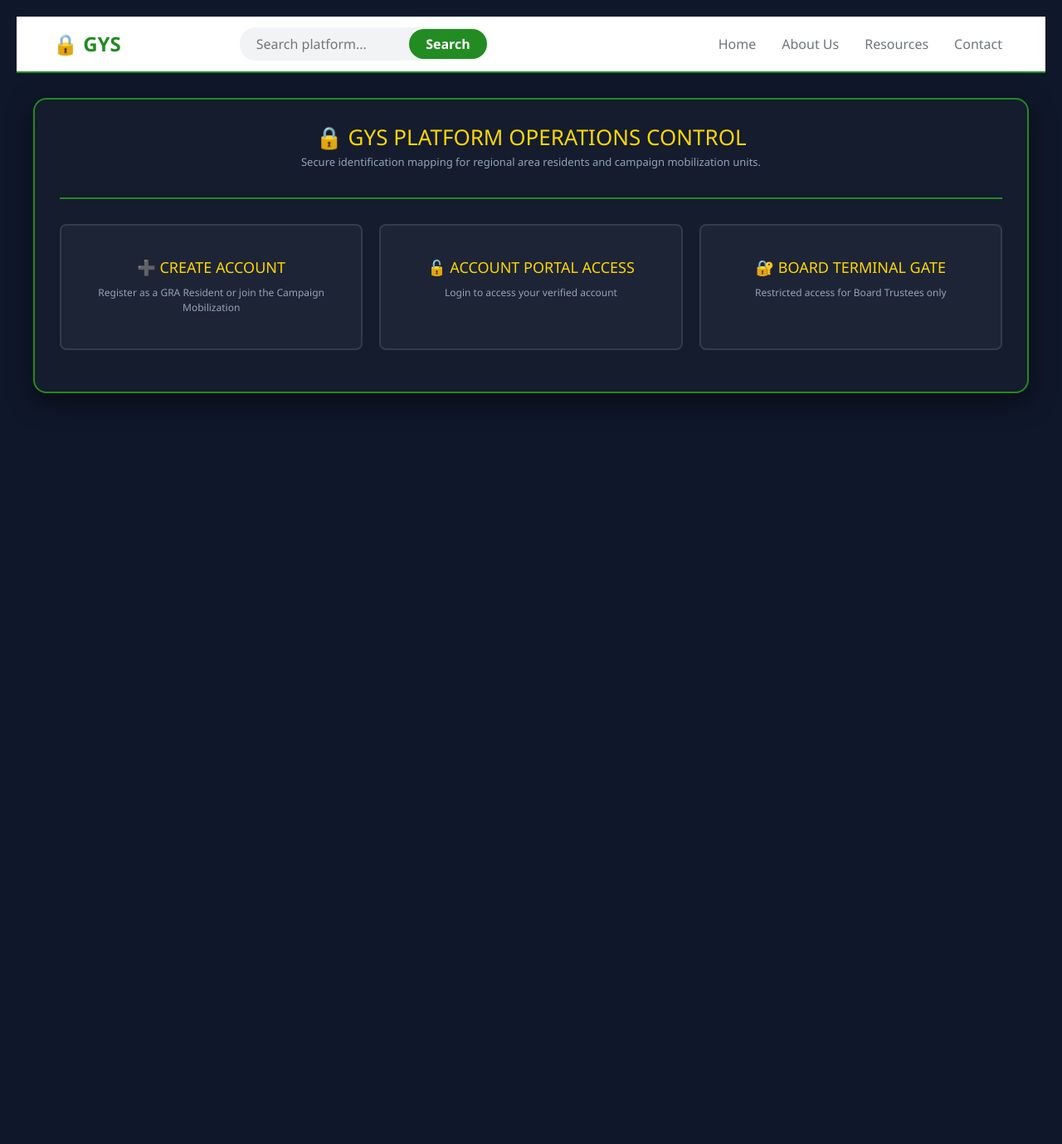
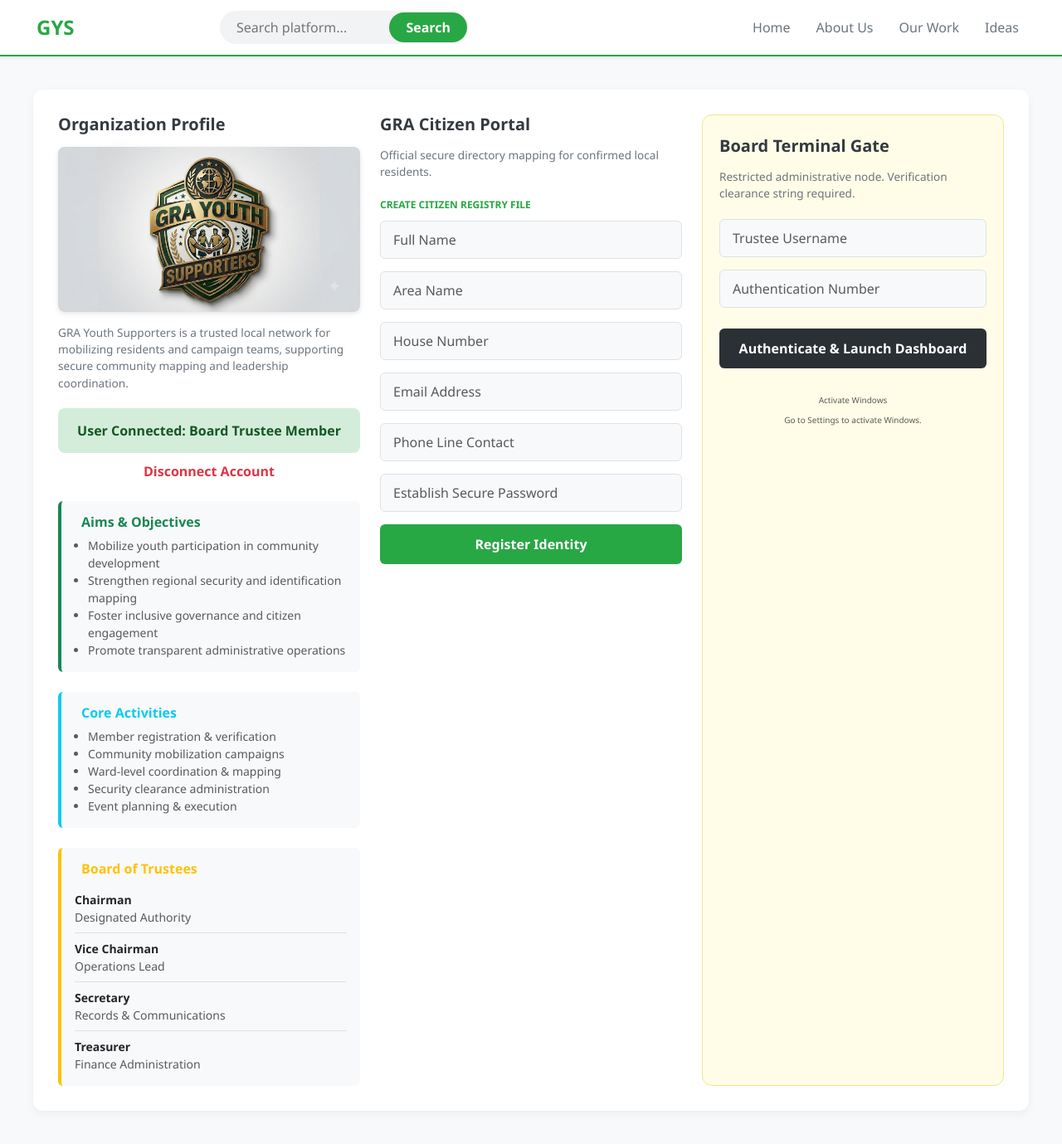
Before and after one commit to gwazirii/PROJECT--GYS, a Flask app: page /gate in a window 1280 px wide. Shown: the whole page at 83% size. Before the commit the page ends 481 px from the top, so only its background shows below. Run offline with Flask 3, Linux system fonts and the light colour scheme.

Commit message:
Restore old GRA_WEBSIDE gate design in PROJECT GYS

```diff
--- a/templates/gate.html
+++ b/templates/gate.html
@@ -3,19 +3,22 @@
 <head>
     <meta charset="UTF-8">
     <meta name="viewport" content="width=device-width, initial-scale=1.0">
-    <title>GYS - Central Security Gateway</title>
+    <title>GYS - GRA Youth Supporters</title>
     <link href="https://cdn.jsdelivr.net/npm/bootstrap@5.3.0/dist/css/bootstrap.min.css" rel="stylesheet">
     <style>
-        /* Navbar Styling */
+        body {
+            background-color: #f8f9fa;
+            font-family: 'Segoe UI', Tahoma, Geneva, Verdana, sans-serif;
+        }
         .navbar {
             background-color: white;
-            border-bottom: 2px solid #228b22;
+            border-bottom: 2px solid #28a745;
             padding: 10px 20px;
             box-shadow: 0 2px 4px rgba(0,0,0,0.05);
         }
         .navbar-brand {
             font-weight: 800;
-            color: #228b22 !important;
+            color: #28a745 !important;
             font-size: 24px;
             display: flex;
             align-items: center;
@@ -25,9 +28,6 @@
             color: #6c757d;
             font-weight: 500;
             margin-left: 15px;
-        }
-        .nav-link:hover {
-            color: #228b22;
         }
         .search-wrapper {
             position: relative;
@@ -43,7 +43,7 @@
             padding-right: 80px;
         }
         .btn-search {
-            background-color: #228b22;
+            background-color: #28a745;
             color: white;
             border-radius: 20px;
             padding: 6px 20px;
@@ -51,35 +51,102 @@
             border: none;
             position: absolute;
             right: 2px;
-            cursor: pointer;
         }
-        .btn-search:hover {
-            background-color: #1a6b1a;
+        .main-container {
+            max-width: 1200px;
+            margin: 40px auto;
+            background: white;
+            padding: 30px;
+            border-radius: 12px;
+            box-shadow: 0 4px 12px rgba(0,0,0,0.05);
         }
-
-        body { font-family: 'Segoe UI', Arial, sans-serif; background-color: #0f172a; color: white; margin: 0; padding: 20px; box-sizing: border-box; min-height: 100vh; display: flex; flex-direction: column; }
-        .gate-card { width: 100%; max-width: 1200px; background: rgba(255, 255, 255, 0.02); border: 2px solid #228b22; border-radius: 16px; padding: 30px; box-shadow: 0 10px 30px rgba(0,0,0,0.5); margin: 30px auto; }
-        .header { text-align: center; margin-bottom: 30px; border-bottom: 2px solid #228b22; padding-bottom: 20px; }
-        .header h1 { color: #ffd700; margin: 0; font-size: 26px; text-transform: uppercase; }
-        .entrance { display: grid; grid-template-columns: repeat(auto-fit, minmax(250px, 1fr)); gap: 20px; margin-bottom: 20px; }
-        .entrance-btn { background: rgba(255, 255, 255, 0.04); padding: 40px 20px; border-radius: 8px; border: 2px solid rgba(255,255,255,0.1); cursor: pointer; transition: all 0.3s ease; text-align: center; }
-        .entrance-btn:hover { border-color: #228b22; background: rgba(34, 139, 34, 0.1); transform: translateY(-2px); }
-        .entrance-btn h2 { color: #ffd700; margin: 0 0 10px 0; font-size: 18px; text-transform: uppercase; }
-        .entrance-btn p { font-size: 12px; color: #94a3b8; margin: 0; }
-        .hidden { display: none !important; }
-        .grid { display: grid; grid-template-columns: repeat(auto-fit, minmax(260px, 1fr)); gap: 20px; margin-bottom: 20px; }
-        .box { background: rgba(255, 255, 255, 0.04); padding: 20px; border-radius: 8px; border: 1px solid rgba(255,255,255,0.1); }
-        .box.admin { border-color: #ffd700; background: rgba(253, 216, 53, 0.01); }
-        h3 { color: #ffd700; margin-top: 0; font-size: 15px; border-bottom: 1px solid rgba(255,255,255,0.1); padding-bottom: 5px; text-transform: uppercase; }
-        p { font-size: 11px; color: #94a3b8; margin: 5px 0 15px 0; min-height: 32px; }
-        .input-field { width: 100%; padding: 10px; margin-bottom: 10px; border-radius: 4px; border: 1px solid #334155; background: #1e293b; color: white; font-size: 13px; box-sizing: border-box; }
-        .btn { width: 100%; padding: 11px; border: none; border-radius: 4px; font-weight: bold; cursor: pointer; font-size: 12px; text-transform: uppercase; letter-spacing: 0.5px; }
-        .btn-green { background: #228b22; color: white; }
-        .btn-gray { background: #475569; color: white; }
-        .btn-gold { background: #ffd700; color: #0f172a; }
-        .btn-back { background: #334155; color: white; margin-bottom: 15px; }
-        .flash { background: #fef08a; color: #854d0e; padding: 12px; border-radius: 6px; text-align: center; font-weight: bold; margin-bottom: 25px; font-size: 13px; }
-        .section-title { color: #ffd700; text-align: center; margin: 20px 0 15px 0; font-size: 14px; text-transform: uppercase; border-bottom: 2px solid #228b22; padding-bottom: 10px; }
+        .col-title {
+            font-weight: 700;
+            color: #343a40;
+            margin-bottom: 15px;
+            font-size: 1.25rem;
+        }
+        .sub-text {
+            font-size: 0.85rem;
+            color: #6c757d;
+            margin-bottom: 20px;
+            line-height: 1.5;
+        }
+        .form-control {
+            background-color: #f8f9fa;
+            border: 1px solid #dee2e6;
+            padding: 10px 15px;
+            margin-bottom: 15px;
+            border-radius: 6px;
+        }
+        .green-label {
+            color: #28a745;
+            font-weight: 700;
+            font-size: 0.75rem;
+            text-transform: uppercase;
+            margin-bottom: 10px;
+            display: block;
+        }
+        .video-placeholder {
+            width: 100%;
+            border-radius: 8px;
+            margin-bottom: 15px;
+            box-shadow: 0 2px 6px rgba(0,0,0,0.1);
+            object-fit: cover;
+        }
+        .status-box {
+            background-color: #d4edda;
+            color: #155724;
+            padding: 15px;
+            border-radius: 8px;
+            text-align: center;
+            font-weight: bold;
+            margin-top: 20px;
+        }
+        .disconnect-link {
+            color: #dc3545;
+            font-weight: bold;
+            text-decoration: none;
+            display: block;
+            text-align: center;
+            margin-top: 10px;
+        }
+        .btn-register {
+            background-color: #28a745;
+            color: white;
+            width: 100%;
+            padding: 12px;
+            border-radius: 6px;
+            font-weight: bold;
+            border: none;
+        }
+        .board-terminal {
+            background-color: #fffde7;
+            padding: 25px 20px;
+            border-radius: 12px;
+            border: 1px solid #f0e68c;
+            height: 100%;
+        }
+        .btn-auth {
+            background-color: #2b3035;
+            color: white;
+            width: 100%;
+            padding: 12px;
+            border-radius: 6px;
+            font-weight: bold;
+            border: none;
+            margin-top: 10px;
+        }
+        .flash-alert {
+            background-color: #d4edda;
+            color: #155724;
+            border: 1px solid #c3e6cb;
+            padding: 15px;
+            border-radius: 8px;
+            margin-bottom: 25px;
+            text-align: right;
+            font-weight: 500;
+        }
     </style>
 </head>
 <body>
@@ -87,152 +154,121 @@
     <nav class="navbar navbar-expand-lg">
         <div class="container-fluid px-4">
             <a class="navbar-brand" href="/">
-                🔒 GYS
+                GYS
             </a>
 
             <div class="d-flex mx-auto search-wrapper">
                 <input class="search-bar" type="search" placeholder="Search platform..." aria-label="Search">
-                <button class="btn-search" type="submit">Search</button>
+                <button class="btn-search" type="button">Search</button>
             </div>
 
             <ul class="navbar-nav ms-auto mb-2 mb-lg-0">
                 <li class="nav-item"><a class="nav-link" href="/">Home</a></li>
                 <li class="nav-item"><a class="nav-link" href="#">About Us</a></li>
-                <li class="nav-item"><a class="nav-link" href="#">Resources</a></li>
-                <li class="nav-item"><a class="nav-link" href="#">Contact</a></li>
+                <li class="nav-item"><a class="nav-link" href="#">Our Work</a></li>
+                <li class="nav-item"><a class="nav-link" href="#">Ideas</a></li>
             </ul>
         </div>
     </nav>
 
-    <div class="gate-card">
-        <div class="header">
-            <h1>🔒 GYS Platform Operations Control</h1>
-            <p style="margin: 5px 0 0 0; color: #94a3b8; font-size: 13px;">Secure identification mapping for regional area residents and campaign mobilization units.</p>
-        </div>
-
+    <div class="container main-container">
         {% with messages = get_flashed_messages() %}
-          {% if messages %}
-            <div class="flash">{{ messages[0] }}</div>
-          {% endif %}
+            {% if messages %}
+                <div class="flash-alert shadow-sm">
+                    {{ messages[0] }}
+                </div>
+            {% endif %}
         {% endwith %}
 
-        <!-- ENTRANCE VIEW: Initial clean options -->
-        <div id="entrance-view" class="entrance">
-            <div class="entrance-btn" onclick="showCreateAccount()">
-                <h2>➕ Create Account</h2>
-                <p>Register as a GRA Resident or join the Campaign Mobilization</p>
-            </div>
-            <div class="entrance-btn" onclick="showLogin()">
-                <h2>🔓 Account Portal Access</h2>
-                <p>Login to access your verified account</p>
-            </div>
-            <div class="entrance-btn" onclick="showAdminGate()">
-                <h2>🔐 Board Terminal Gate</h2>
-                <p>Restricted access for Board Trustees only</p>
-            </div>
-        </div>
+        <div class="row g-4">
+            <div class="col-md-4">
+                <h3 class="col-title">Organization Profile</h3>
 
-        <!-- CREATE ACCOUNT VIEW: Dual registration forms -->
-        <div id="create-account-view" class="hidden">
-            <button class="btn btn-back" onclick="showEntrance()">← Back to Main Menu</button>
-            <div class="section-title">Select Registration Type</div>
-            <div class="grid">
-                <div class="box">
-                    <h3>GRA Resident Secure Registry</h3>
-                    <p>Exclusive portal for core GRA area residents. Create account to register.</p>
-                    <form action="/register/tr" method="POST">
-                        <input type="text" name="full_name" placeholder="Full Name" class="input-field" required>
-                        <input type="text" name="area_name" placeholder="Your Area Name" class="input-field" required>
-                        <input type="text" name="house_number" placeholder="House Number" class="input-field" required>
-                        <input type="email" name="email" placeholder="Email Address" class="input-field" required>
-                        <input type="tel" name="phone" placeholder="Phone Number" class="input-field" required>
-                        <input type="password" name="password" placeholder="Create Access Password" class="input-field" required>
-                        <button type="submit" class="btn btn-green">Create Account</button>
-                    </form>
+                <img class="video-placeholder" src="{{ url_for('static', filename='logo.png') }}" alt="GYS Logo">
+
+                <p class="sub-text">GRA Youth Supporters is a trusted local network for mobilizing residents and campaign teams, supporting secure community mapping and leadership coordination.</p>
+
+                <div class="status-box">
+                    User Connected: Board Trustee Member
+                </div>
+                <a href="{{ url_for('logout') }}" class="disconnect-link">Disconnect Account</a>
+
+                <div class="mt-4 p-3 bg-light rounded border-start border-4 border-success">
+                    <h6 class="fw-bold text-success mb-2"><i class="fa-solid fa-target me-2"></i> Aims & Objectives</h6>
+                    <ul class="small text-muted ps-3 mb-0">
+                        <li>Mobilize youth participation in community development</li>
+                        <li>Strengthen regional security and identification mapping</li>
+                        <li>Foster inclusive governance and citizen engagement</li>
+                        <li>Promote transparent administrative operations</li>
+                    </ul>
                 </div>
 
-                <div class="box" style="border-color: #3b82f6;">
-                    <h3 style="color: #60a5fa;">General Campaign Mobilization</h3>
-                    <p>Public campaign registry framework. Create account with PVC documentation.</p>
-                    <form action="/register/general" method="POST">
-                        <input type="text" name="full_name" placeholder="Full Name" class="input-field" required>
-                        <input type="text" name="ward" placeholder="Ward Name" class="input-field" required>
-                        <input type="text" name="pvc_number" placeholder="PVC Number" class="input-field" required>
-                        <input type="text" name="address" placeholder="Address" class="input-field" required>
-                        <input type="email" name="email" placeholder="Email Address" class="input-field" required>
-                        <input type="tel" name="phone" placeholder="Phone Number" class="input-field" required>
-                        <input type="password" name="password" placeholder="Create Access Password" class="input-field" required>
-                        <button type="submit" class="btn btn-green">Create Account</button>
-                    </form>
+                <div class="mt-4 p-3 bg-light rounded border-start border-4 border-info">
+                    <h6 class="fw-bold text-info mb-2"><i class="fa-solid fa-tasks me-2"></i> Core Activities</h6>
+                    <ul class="small text-muted ps-3 mb-0">
+                        <li>Member registration & verification</li>
+                        <li>Community mobilization campaigns</li>
+                        <li>Ward-level coordination & mapping</li>
+                        <li>Security clearance administration</li>
+                        <li>Event planning & execution</li>
+                    </ul>
+                </div>
+
+                <div class="mt-4 p-3 bg-light rounded border-start border-4 border-warning">
+                    <h6 class="fw-bold text-warning mb-3"><i class="fa-solid fa-users-gear me-2"></i> Board of Trustees</h6>
+                    <div class="small">
+                        <div class="pb-2 border-bottom">
+                            <span class="fw-bold text-dark">Chairman</span><br>
+                            <span class="text-muted">Designated Authority</span>
+                        </div>
+                        <div class="pb-2 border-bottom mt-2">
+                            <span class="fw-bold text-dark">Vice Chairman</span><br>
+                            <span class="text-muted">Operations Lead</span>
+                        </div>
+                        <div class="pb-2 border-bottom mt-2">
+                            <span class="fw-bold text-dark">Secretary</span><br>
+                            <span class="text-muted">Records & Communications</span>
+                        </div>
+                        <div class="mt-2">
+                            <span class="fw-bold text-dark">Treasurer</span><br>
+                            <span class="text-muted">Finance Administration</span>
+                        </div>
+                    </div>
                 </div>
             </div>
-        </div>
 
-        <!-- LOGIN VIEW: Citizen portal -->
-        <div id="login-view" class="hidden">
-            <button class="btn btn-back" onclick="showEntrance()">← Back to Main Menu</button>
-            <div class="section-title">Account Portal Access</div>
-            <div class="grid">
-                <div class="box">
-                    <h3>Citizen Login</h3>
-                    <p>Login node for verified residents and team members.</p>
-                    <form action="/citizen/login" method="POST">
-                        <input type="tel" name="phone" placeholder="Phone Number" class="input-field" required>
-                        <input type="password" name="password" placeholder="Security Password" class="input-field" required>
-                        <button type="submit" class="btn btn-gray">Login</button>
+            <div class="col-md-4">
+                <h3 class="col-title">GRA Citizen Portal</h3>
+                <p class="sub-text">Official secure directory mapping for confirmed local residents.</p>
+                <span class="green-label">CREATE CITIZEN REGISTRY FILE</span>
+                <form action="/register/tr" method="POST">
+                    <input type="text" name="full_name" class="form-control" placeholder="Full Name" required>
+                    <input type="text" name="area_name" class="form-control" placeholder="Area Name" required>
+                    <input type="text" name="house_number" class="form-control" placeholder="House Number" required>
+                    <input type="email" name="email" class="form-control" placeholder="Email Address" required>
+                    <input type="tel" name="phone" class="form-control" placeholder="Phone Line Contact" required>
+                    <input type="password" name="password" class="form-control" placeholder="Establish Secure Password" required>
+                    <button type="submit" class="btn-register">Register Identity</button>
+                </form>
+            </div>
+
+            <div class="col-md-4">
+                <div class="board-terminal">
+                    <h3 class="col-title">Board Terminal Gate</h3>
+                    <p class="sub-text">Restricted administrative node. Verification clearance string required.</p>
+                    <form action="/trustee/login" method="POST">
+                        <input type="text" name="trustee_username" class="form-control" placeholder="Trustee Username" required>
+                        <input type="password" name="authentication_number" class="form-control" placeholder="Authentication Number" required>
+                        <button type="submit" class="btn-auth">Authenticate & Launch Dashboard</button>
                     </form>
-                </div>
-            </div>
-        </div>
-
-        <!-- ADMIN GATE VIEW: Trustee access -->
-        <div id="admin-view" class="hidden">
-            <button class="btn btn-back" onclick="showEntrance()">← Back to Main Menu</button>
-            <div class="section-title">Board Terminal Gate</div>
-            <div class="grid">
-                <div class="box admin">
-                    <h3>Trustee Administration</h3>
-                    <p>Full access to GYS Dashboard and GYS Board Command Central.</p>
-                    <form action="/trustee/login" method="POST">
-                        <input type="text" name="trustee_username" placeholder="Trustee Username" class="input-field" style="border-color: #ffd700;" required>
-                        <input type="password" name="authentication_number" placeholder="Authentication Number" class="input-field" style="border-color: #ffd700;" required>
-                        <button type="submit" class="btn btn-gold">Access Dashboard</button>
-                    </form>
+                    <div class="text-center mt-4">
+                        <small class="text-muted" style="font-size: 10px;">Activate Windows<br>Go to Settings to activate Windows.</small>
+                    </div>
                 </div>
             </div>
         </div>
     </div>
 
-    <script>
-        function showEntrance() {
-            document.getElementById('entrance-view').classList.remove('hidden');
-            document.getElementById('create-account-view').classList.add('hidden');
-            document.getElementById('login-view').classList.add('hidden');
-            document.getElementById('admin-view').classList.add('hidden');
-        }
-
-        function showCreateAccount() {
-            document.getElementById('entrance-view').classList.add('hidden');
-            document.getElementById('create-account-view').classList.remove('hidden');
-            document.getElementById('login-view').classList.add('hidden');
-            document.getElementById('admin-view').classList.add('hidden');
-        }
-
-        function showLogin() {
-            document.getElementById('entrance-view').classList.add('hidden');
-            document.getElementById('create-account-view').classList.add('hidden');
-            document.getElementById('login-view').classList.remove('hidden');
-            document.getElementById('admin-view').classList.add('hidden');
-        }
-
-        function showAdminGate() {
-            document.getElementById('entrance-view').classList.add('hidden');
-            document.getElementById('create-account-view').classList.add('hidden');
-            document.getElementById('login-view').classList.add('hidden');
-            document.getElementById('admin-view').classList.remove('hidden');
-        }
-    </script>
-
     <script src="https://cdn.jsdelivr.net/npm/bootstrap@5.3.0/dist/js/bootstrap.bundle.min.js"></script>
 </body>
 </html>
```
